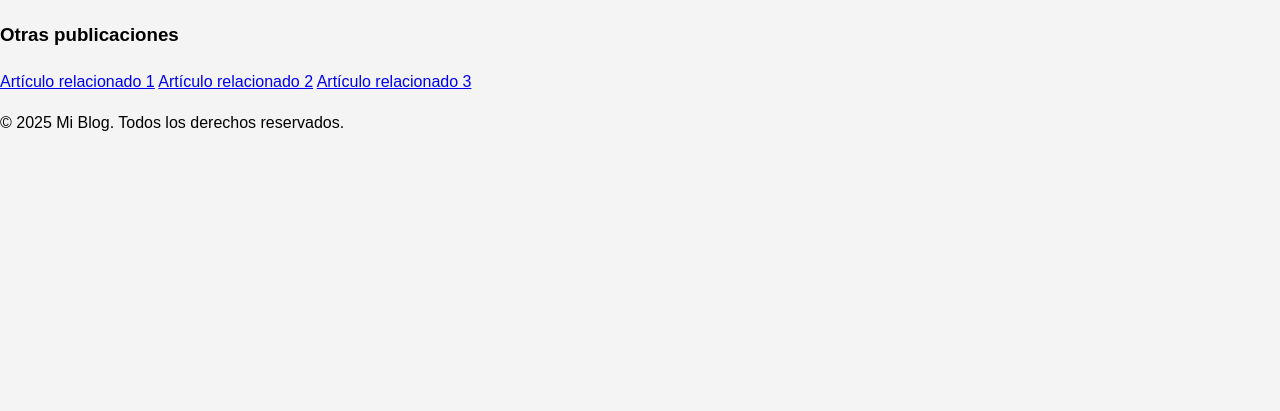
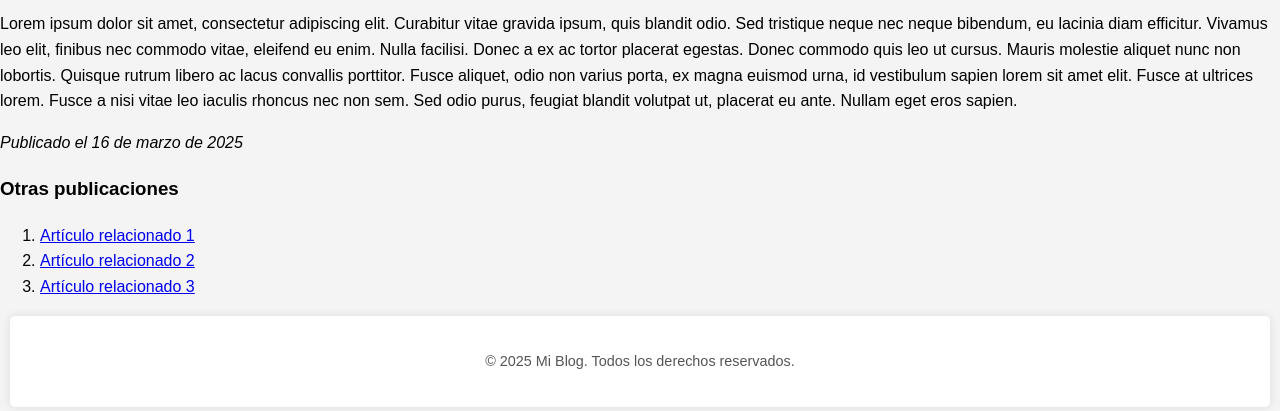
Before and after one commit to francolugo234/semanticHTML, a plain HTML site: page index.html in a window 1280 px wide. Shown: the part 2372-2783 px from the top of the page. Before the commit the page ends 2524 px from the top, so only its background shows below. Drawn offline with Linux system fonts and the light colour scheme.

Commit message:
Complete algunas etiquetas

```diff
--- a/index.html
+++ b/index.html
@@ -21,9 +21,9 @@
 </head>
 
 <body>
-    <COMPLETAR>
-        <COMPLETAR>Mi Blog - Aplicando HTML Semántico</COMPLETAR>
-    </COMPLETAR>
+    <header>
+        <h1>Mi Blog - Aplicando HTML Semántico</h1>
+    </header>
 
     <COMPLETAR>
         <COMPLETAR>
@@ -75,19 +75,19 @@
 
     <COMPLETAR>
         <h3>Otras publicaciones</h3>
-        <COMPLETAR>
-            <COMPLETAR><a href="#">Artículo relacionado 1</a></COMPLETAR>
-            <COMPLETAR><a href="#">Artículo relacionado 2</a></COMPLETAR>
-            <COMPLETAR><a href="#">Artículo relacionado 3</a></COMPLETAR>
-        </COMPLETAR>
+        <ol>
+            <li><a href="#">Artículo relacionado 1</a></COMPLETAR>
+            <li><a href="#">Artículo relacionado 2</a></li>
+            <li><a href="#">Artículo relacionado 3</a></li>
+        </ol>
     </COMPLETAR>
 
     <!-- No modificar este <div> -->
     <div style="clear: both;"></div>
 
-    <COMPLETAR>
+    <footer>
         <p>&copy; <span id="currentYear"></span> Mi Blog. Todos los derechos reservados.</p>
-    </COMPLETAR>
+    </footer>
 
     <script>
         // Obtener el año actual
```
